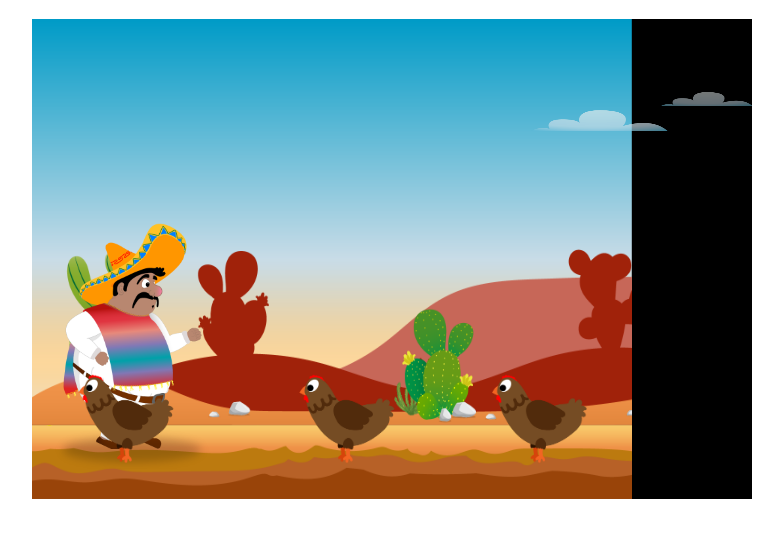
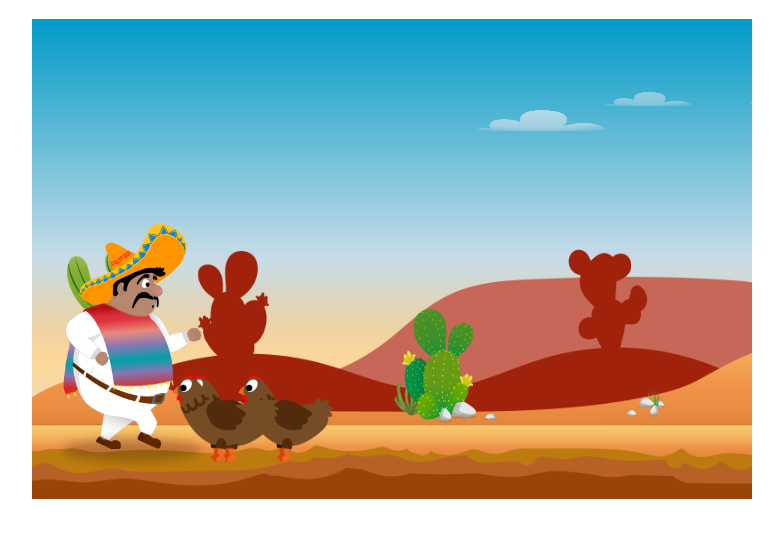
Before and after one commit to S-KerimTasci/Game, a plain HTML site: page index.html in a window 1280 px wide. Shown: the part 69-606 px from the top of the page, without its empty margins (248-1031 px from the left). Drawn offline with Linux system fonts and the light colour scheme.

Commit message:
clean code level class

```diff
--- /dev/null
+++ b/classes/level.class.js
@@ -0,0 +1,14 @@
+class Level {
+    backgoundobjects;
+    enemies;
+    cloud;
+
+    constructor(backgoundobjects, enemies, cloud) {
+        this.backgoundobjects = backgoundobjects;
+        this.enemies = enemies;
+        this.cloud = cloud;
+
+    }
+
+
+}
--- a/classes/world.class.js
+++ b/classes/world.class.js
@@ -1,20 +1,10 @@
 class World {
-    backgoundobjects = [
-        new BackgroundObject('../img/5_background/layers/air.png', 0),
-        new BackgroundObject('../img/5_background/layers/3_third_layer/1.png', 0),
-        new BackgroundObject('../img/5_background/layers/2_second_layer/1.png', 0),
-        new BackgroundObject('../img/5_background/layers/1_first_layer/1.png', 0)
-
-    ]
+    backgoundobjects = level1.backgoundobjects;
 
     character = new Character();
-    enemies = [
-        new Chicken(),
-        new Chicken(),
-        new Chicken()
-    ]
+    enemies = level1.enemies;
 
-    cloud = new Cloud();
+    cloud = level1.cloud;
     canvas;
     ctx;
     keyboard;
--- a/index.html
+++ b/index.html
@@ -16,6 +16,8 @@
     <script src="classes/cloud.class.js"></script>
     <script src="classes/keyboard.class.js"></script>
     <script src="classes/world.class.js"></script>
+    <script src="classes/level.class.js"></script>
+    <script src="levels/level1.js"></script>
     <script src="js/game.js"></script>
 </head>
 <body onload="init()">
--- /dev/null
+++ b/levels/level1.js
@@ -0,0 +1,31 @@
+const level1 = new Level(
+    [
+        new BackgroundObject('../img/5_background/layers/air.png', -719),
+        new BackgroundObject('../img/5_background/layers/3_third_layer/2.png', -719),
+        new BackgroundObject('../img/5_background/layers/2_second_layer/2.png', -719),
+        new BackgroundObject('../img/5_background/layers/1_first_layer/2.png', -719),
+
+        new BackgroundObject('../img/5_background/layers/air.png', 0),
+        new BackgroundObject('../img/5_background/layers/3_third_layer/1.png', 0),
+        new BackgroundObject('../img/5_background/layers/2_second_layer/1.png', 0),
+        new BackgroundObject('../img/5_background/layers/1_first_layer/1.png', 0),
+
+        new BackgroundObject('../img/5_background/layers/air.png', 719),
+        new BackgroundObject('../img/5_background/layers/3_third_layer/2.png', 719),
+        new BackgroundObject('../img/5_background/layers/2_second_layer/2.png', 719),
+        new BackgroundObject('../img/5_background/layers/1_first_layer/2.png', 719),
+
+        new BackgroundObject('../img/5_background/layers/air.png', 719*2),
+        new BackgroundObject('../img/5_background/layers/3_third_layer/1.png', 719*2),
+        new BackgroundObject('../img/5_background/layers/2_second_layer/1.png', 719*2),
+        new BackgroundObject('../img/5_background/layers/1_first_layer/1.png', 719*2),
+    ],
+
+    [
+        new Chicken(),
+        new Chicken(),
+        new Chicken()
+    ],
+
+    new Cloud()
+)
```
